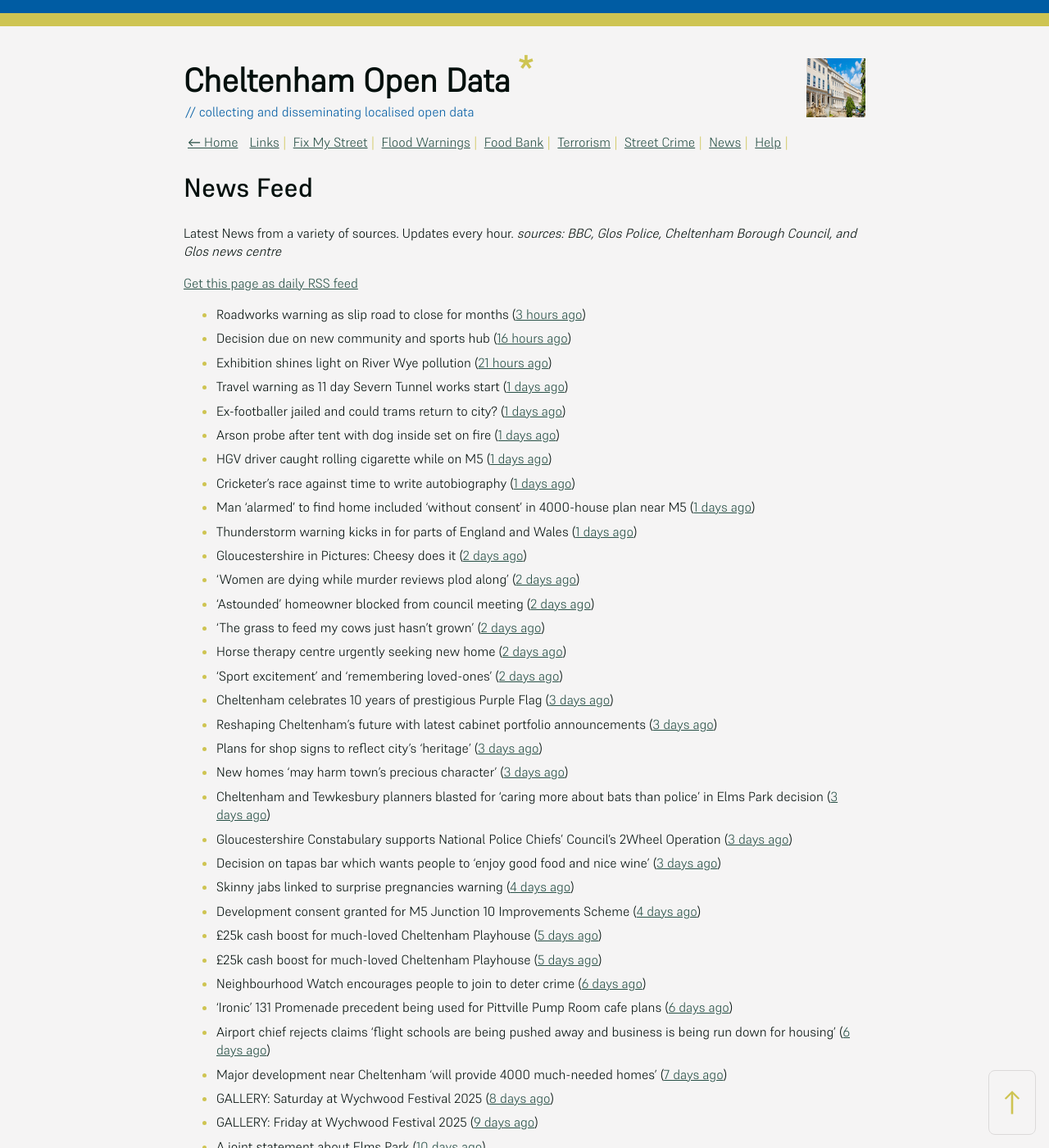
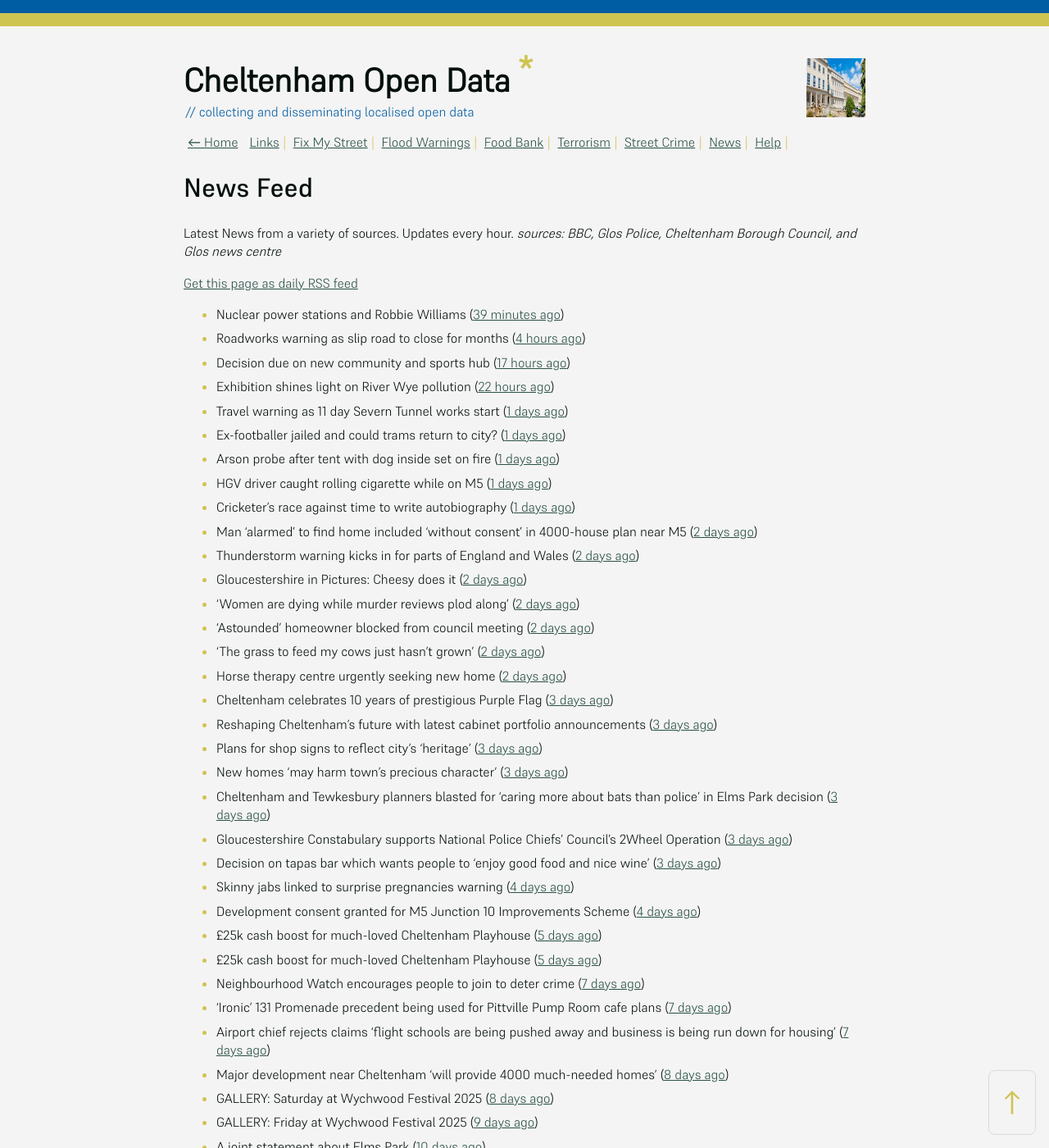
Before and after one commit to mat-0/cheltenham-open-data, a Jekyll site: the page built from _pages/news.md, in a window 1280 px wide and 1400 px high. Shown: the whole window at 82% size. Built offline with Jekyll 4.4.1, drawn with Linux system fonts in a browser that asks for light colours; some of the changed text lies outside the part shown.

Commit message:
Updated 2025-06-09 09:57:52

```diff
--- a/_pages/news.md
+++ b/_pages/news.md
@@ -12,22 +12,22 @@ _sources: BBC, Glos Police, Cheltenham Borough Council, and Glos news centre_
 [Get this page as daily RSS feed](/daily.rss)
 
 <!-- news_marker starts -->
-- Roadworks warning as slip road to close for months ([3 hours ago](https://www.bbc.com/news/articles/c308j6d7ngno))
-- Decision due on new community and sports hub ([16 hours ago](https://www.bbc.com/news/articles/cy4k5kv0v2go))
-- Exhibition shines light on River Wye pollution ([21 hours ago](https://www.bbc.com/news/articles/c62814zl1q5o))
+- Nuclear power stations and Robbie Williams ([39 minutes ago](https://www.bbc.com/news/articles/cy4ekkyej0ko))
+- Roadworks warning as slip road to close for months ([4 hours ago](https://www.bbc.com/news/articles/c308j6d7ngno))
+- Decision due on new community and sports hub ([17 hours ago](https://www.bbc.com/news/articles/cy4k5kv0v2go))
+- Exhibition shines light on River Wye pollution ([22 hours ago](https://www.bbc.com/news/articles/c62814zl1q5o))
 - Travel warning as 11 day Severn Tunnel works start ([1 days ago](https://www.bbc.com/news/articles/c5yk6z54e2zo))
 - Ex-footballer jailed and could trams return to city? ([1 days ago](https://www.bbc.com/news/articles/cre90yyq33yo))
 - Arson probe after tent with dog inside set on fire ([1 days ago](https://www.bbc.com/news/articles/cj42gp7n744o))
 - HGV driver caught rolling cigarette while on M5 ([1 days ago](https://www.bbc.com/news/articles/cx2ekrky144o))
 - Cricketer's race against time to write autobiography ([1 days ago](https://www.bbc.com/news/articles/cy4ke8xw5j7o))
-- Man ‘alarmed’ to find home included ‘without consent’ in 4000-house plan near M5 ([1 days ago](https://gloucesternewscentre.co.uk/man-alarmed-to-find-home-included-without-consent-in-4000-house-plan-near-m5/))
-- Thunderstorm warning kicks in for parts of England and Wales ([1 days ago](https://www.bbc.com/news/articles/cq851x1y9eqo))
+- Man ‘alarmed’ to find home included ‘without consent’ in 4000-house plan near M5 ([2 days ago](https://gloucesternewscentre.co.uk/man-alarmed-to-find-home-included-without-consent-in-4000-house-plan-near-m5/))
+- Thunderstorm warning kicks in for parts of England and Wales ([2 days ago](https://www.bbc.com/news/articles/cq851x1y9eqo))
 - Gloucestershire in Pictures: Cheesy does it ([2 days ago](https://www.bbc.com/news/articles/cj6rpwjk192o))
 - 'Women are dying while murder reviews plod along' ([2 days ago](https://www.bbc.com/news/articles/cj3j7308r35o))
 - 'Astounded' homeowner blocked from council meeting ([2 days ago](https://www.bbc.com/news/articles/c5y2zdd83deo))
 - 'The grass to feed my cows just hasn't grown' ([2 days ago](https://www.bbc.com/news/articles/cr4zp51rk9ro))
 - Horse therapy centre urgently seeking new home ([2 days ago](https://www.bbc.com/news/articles/clyqx775r2yo))
-- 'Sport excitement' and 'remembering loved-ones' ([2 days ago](https://www.bbc.com/news/articles/cly379zl9qwo))
 - Cheltenham celebrates 10 years of prestigious Purple Flag ([3 days ago](https://www.cheltenham.gov.uk/news/article/3019/cheltenham_celebrates_10_years_of_prestigious_purple_flag))
 - Reshaping Cheltenham’s future with latest cabinet portfolio announcements ([3 days ago](https://www.cheltenham.gov.uk/news/article/3018/reshaping_cheltenhams_future_with_latest_cabinet_portfolio_announcements))
 - Plans for shop signs to reflect city's 'heritage' ([3 days ago](https://www.bbc.com/news/articles/c77153njmlko))
@@ -39,15 +39,15 @@ _sources: BBC, Glos Police, Cheltenham Borough Council, and Glos news centre_
 - Development consent granted for M5 Junction 10 Improvements Scheme ([4 days ago](https://gloucesternewscentre.co.uk/development-consent-granted-for-m5-junction-10-improvements-scheme/))
 - £25k cash boost for much-loved Cheltenham Playhouse ([5 days ago](https://gloucesternewscentre.co.uk/25k-cash-boost-for-much-loved-cheltenham-playhouse/))
 - £25k cash boost for much-loved Cheltenham Playhouse ([5 days ago](https://www.cheltenham.gov.uk/news/article/3017/25k_cash_boost_for_much-loved_cheltenham_playhouse))
-- Neighbourhood Watch encourages people to join to deter crime ([6 days ago](https://gloucesternewscentre.co.uk/neighbourhood-watch-encourages-people-to-join-to-deter-crime/))
-- ‘Ironic’ 131 Promenade precedent being used for Pittville Pump Room cafe plans ([6 days ago](https://gloucesternewscentre.co.uk/ironic-131-promenade-precedent-being-used-for-pittville-pump-room-cafe-plans/))
-- Airport chief rejects claims ‘flight schools are being pushed away and business is being run down for housing’ ([6 days ago](https://gloucesternewscentre.co.uk/airport-chief-rejects-claims-flight-schools-are-being-pushed-away-and-business-is-being-run-down-for-housing/))
-- Major development near Cheltenham ‘will provide 4000 much-needed homes’ ([7 days ago](https://gloucesternewscentre.co.uk/major-development-near-cheltenham-will-provide-4000-much-needed-homes/))
+- Neighbourhood Watch encourages people to join to deter crime ([7 days ago](https://gloucesternewscentre.co.uk/neighbourhood-watch-encourages-people-to-join-to-deter-crime/))
+- ‘Ironic’ 131 Promenade precedent being used for Pittville Pump Room cafe plans ([7 days ago](https://gloucesternewscentre.co.uk/ironic-131-promenade-precedent-being-used-for-pittville-pump-room-cafe-plans/))
+- Airport chief rejects claims ‘flight schools are being pushed away and business is being run down for housing’ ([7 days ago](https://gloucesternewscentre.co.uk/airport-chief-rejects-claims-flight-schools-are-being-pushed-away-and-business-is-being-run-down-for-housing/))
+- Major development near Cheltenham ‘will provide 4000 much-needed homes’ ([8 days ago](https://gloucesternewscentre.co.uk/major-development-near-cheltenham-will-provide-4000-much-needed-homes/))
 - GALLERY: Saturday at Wychwood Festival 2025 ([8 days ago](https://gloucesternewscentre.co.uk/gallery-saturday-at-wychwood-festival-2025/))
 - GALLERY: Friday at Wychwood Festival 2025 ([9 days ago](https://gloucesternewscentre.co.uk/gallery-friday-at-wychwood-festival-2025/))
 - A joint statement about Elms Park ([10 days ago](https://www.cheltenham.gov.uk/news/article/3015/a_joint_statement_about_elms_park))
-- Huge M5 ‘dormitory town’ for almost 9000 people near Cheltenham gets the green light ([10 days ago](https://gloucesternewscentre.co.uk/huge-m5-dormitory-town-for-almost-9000-people-near-cheltenham-gets-the-green-light/))
-- Elms Park development clears first hurdle ([10 days ago](https://gloucesternewscentre.co.uk/elms-park-development-clears-first-hurdle/))
+- Huge M5 ‘dormitory town’ for almost 9000 people near Cheltenham gets the green light ([11 days ago](https://gloucesternewscentre.co.uk/huge-m5-dormitory-town-for-almost-9000-people-near-cheltenham-gets-the-green-light/))
+- Elms Park development clears first hurdle ([11 days ago](https://gloucesternewscentre.co.uk/elms-park-development-clears-first-hurdle/))
 - Fears people ‘lose right to BBQ in the sun’ as roof will ‘overshadow’ gardens ([16 days ago](https://gloucesternewscentre.co.uk/fears-people-lose-right-to-bbq-in-the-sun-as-roof-will-overshadow-gardens/))
 - Fears 4115 homes near M5 will have ‘disastrous’ effect on area as seven villages fight scheme ([16 days ago](https://gloucesternewscentre.co.uk/fears-4115-homes-near-m5-will-have-disastrous-effect-on-area-as-seven-villages-fight-scheme/))
 - Man arrested on suspicion of burglary in Cheltenham following chase by police ([16 days ago](https://gloucesternewscentre.co.uk/man-arrested-on-suspicion-of-burglary-in-cheltenham-following-chase-by-police/))
```
Also changed, not shown: _data/flood.json (+4 -4 lines), _pages/fix-my-street.md (+1 -1 lines), index.md (+5 -5 lines).
